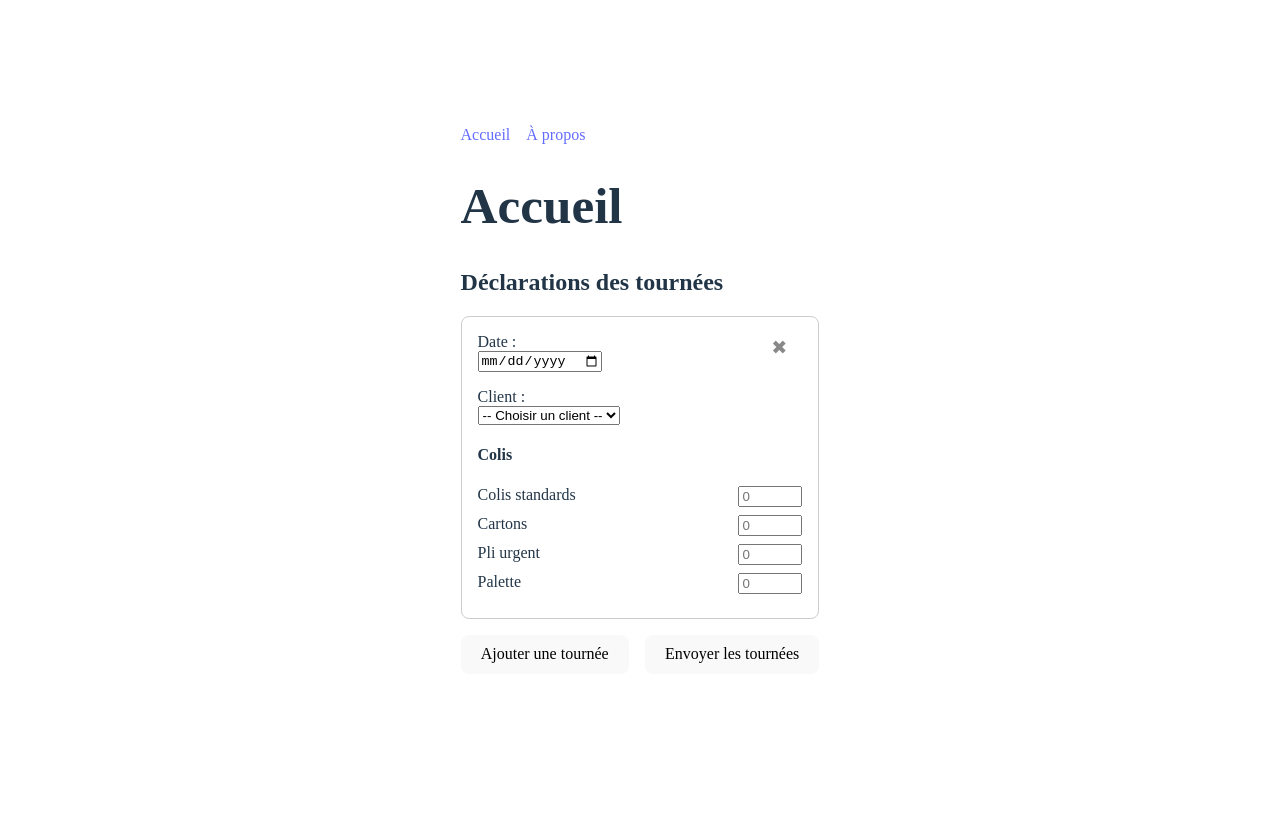
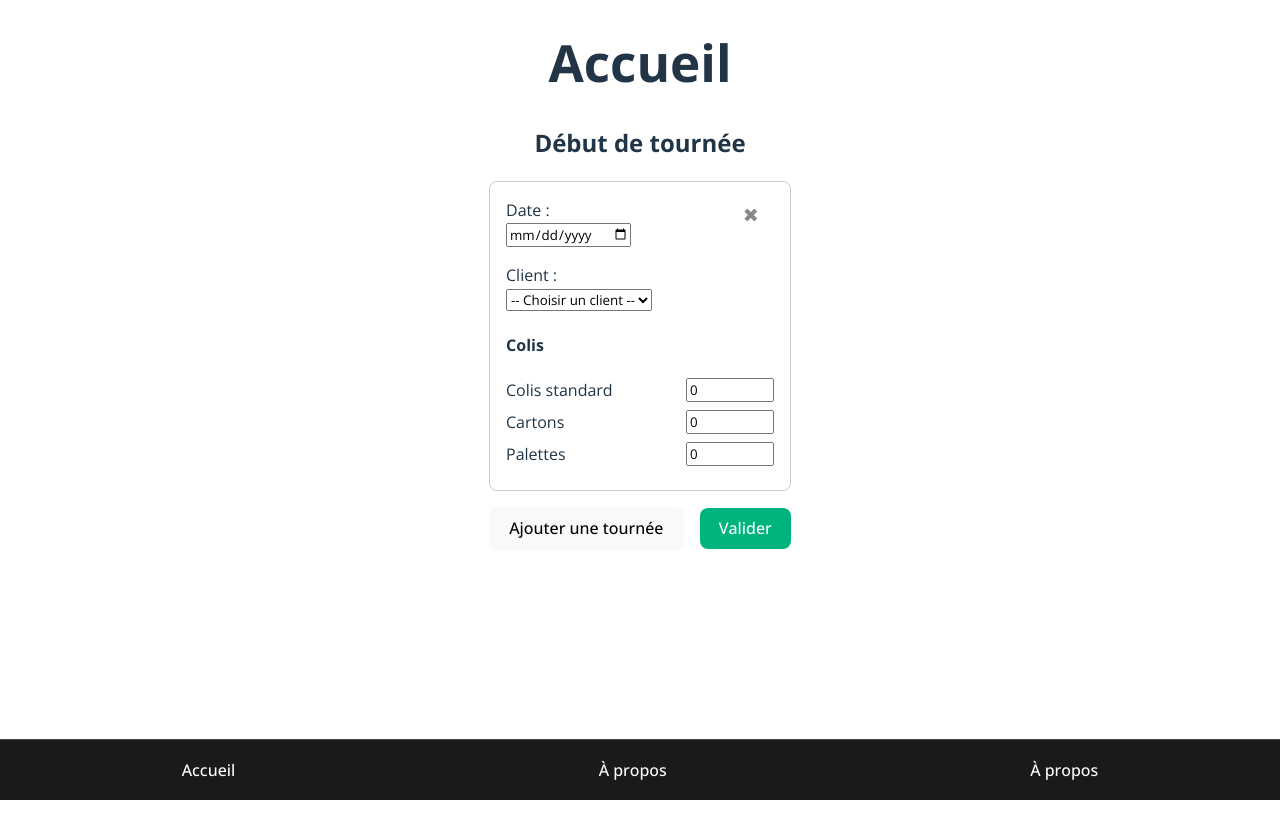
Before and after one commit to delivops-app/delivops, a React (Vite) app in the folder delivops-app/: page / in a window 1280 px wide. Shown: the top 838 px of the page. Before the commit the page ends 800 px from the top, so only its background shows below. Built offline with nearby package versions, Linux system fonts and the light colour scheme.

Commit message:
ajout page recap + modifs CSS

```diff
--- a/delivops-app/package.json
+++ b/delivops-app/package.json
@@ -10,6 +10,7 @@
     "preview": "vite preview"
   },
   "dependencies": {
+    "@auth0/auth0-react": "^2.4.0",
     "react": "^19.1.0",
     "react-dom": "^19.1.0",
     "react-router-dom": "^7.7.1"
--- a/delivops-app/src/App.jsx
+++ b/delivops-app/src/App.jsx
@@ -4,23 +4,26 @@ import { Routes, Route, Link } from 'react-router-dom';
 // On importe les pages de l'application
 import Home from './pages/Home';
 import About from './pages/About';
+import Recap from './pages/Recap';
+import './index.css';
 
 // Composant principal de l'application
 function App() {
   return (
-    <div>
-      {/* Barre de navigation simple */}
-      <nav style={{ marginBottom: '1rem' }}>
-        <Link to="/" style={{ marginRight: '1rem', textDecoration: 'none' }}>Accueil</Link>
-        <Link to="/about" style={{ textDecoration: 'none' }}>À propos</Link>
-      </nav>
-
+    <div className="app-container">
       {/* Routes principales */}
       <Routes>
         <Route path="/" element={<Home />} />
         <Route path="/about" element={<About />} />
+        <Route path="/recap" element={<Recap />} />
       </Routes>
-    </div>
+
+      <footer className="bottom-nav">
+      <Link to="/">Accueil</Link>
+      <Link to="/about">À propos</Link>
+      <Link to="/about">À propos</Link>
+      </footer>
+      </div>
   );
 }
 
--- a/delivops-app/src/components/DeliveryForm.jsx
+++ b/delivops-app/src/components/DeliveryForm.jsx
@@ -1,72 +1,54 @@
-import { useState, useEffect } from 'react';
+import { useEffect, useState } from 'react';
+import DateField from './DateField';
+import ClientSelect from './ClientSelect';
+import PackageLine from './PackageLine';
 
-export default function DeliveryForm({ formId, onChange }) {
+const packageTypes = ['Colis standard', 'Cartons', 'Palettes'];
+
+export default function DeliveryForm({ formId, onChange, initialData = null }) {
   const [date, setDate] = useState('');
   const [client, setClient] = useState('');
-  const [packages, setPackages] = useState({
-    'Colis standards': 0,
-    'Cartons': 0,
-    'Pli urgent': 0,
-    'Palette': 0,
-  });
+  const [packages, setPackages] = useState({});
 
-  // Envoie les données au parent dès qu’un champ change
+  // Préremplir les champs si des données initiales sont passées
   useEffect(() => {
-    onChange(formId, { date, client, packages });
+    if (initialData) {
+      setDate(initialData.date || '');
+      setClient(initialData.client || '');
+      setPackages(initialData.packages || {});
+    }
+  }, [initialData]);
+
+  // Appeler onChange dès qu'une valeur change
+  useEffect(() => {
+    onChange(formId, {
+      date,
+      client,
+      packages,
+    });
   }, [date, client, packages]);
 
   const handlePackageChange = (type, value) => {
     setPackages((prev) => ({
       ...prev,
-      [type]: value, // on garde la chaîne de caractères
+      [type]: value,
     }));
   };
 
-  const packageTypes = Object.keys(packages);
-
   return (
     <form>
-      {/* Date */}
-      <div style={{ marginBottom: '1rem' }}>
-        <label>Date :</label><br />
-        <input
-          type="date"
-          value={date}
-          onChange={(e) => setDate(e.target.value)}
-          required
-        />
-      </div>
+      <DateField name={`date_${formId}`} value={date} onChange={setDate} />
+      <ClientSelect name={`client_${formId}`} value={client} onChange={setClient} />
 
-      {/* Client */}
-      <div style={{ marginBottom: '1rem' }}>
-        <label>Client :</label><br />
-        <select value={client} onChange={(e) => setClient(e.target.value)} required>
-          <option value="">-- Choisir un client --</option>
-          <option value="Pharmacie Dupont">Pharmacie Dupont</option>
-          <option value="Amazon Hub">Amazon Hub</option>
-          <option value="Colis Privé">Colis Privé</option>
-          <option value="DPD Ivry">DPD Ivry</option>
-        </select>
-      </div>
-
-      {/* Colis */}
       <h4>Colis</h4>
       {packageTypes.map((type, index) => (
-        <div key={index} style={{
-          display: 'flex',
-          justifyContent: 'space-between',
-          marginBottom: '0.5rem'
-        }}>
-          <label>{type}</label>
-          <input
-            type="number"
-            min="0"
-            max="500"
-            value={packages[type] === 0 ? '' : packages[type]}
-            onChange={(e) => handlePackageChange(type, e.target.value)}
-            placeholder="0"
-          />
-        </div>
+        <PackageLine
+          key={index}
+          label={type}
+          name={`colis_${formId}_${index}`}
+          value={packages[type] || ''}
+          onChange={(val) => handlePackageChange(type, val)}
+        />
       ))}
     </form>
   );
--- a/delivops-app/src/components/DeliveryFormGroup.jsx
+++ b/delivops-app/src/components/DeliveryFormGroup.jsx
@@ -1,9 +1,26 @@
-import { useState } from 'react';
+import { useState, useEffect } from 'react';
+import { useNavigate } from 'react-router-dom';
 import DeliveryForm from './DeliveryForm';
 
-export default function DeliveryFormGroup() {
+export default function DeliveryFormGroup({ initialData = null }) {
+  const navigate = useNavigate();
+
+  // Si des tournées sont fournies depuis le résumé, on les utilise
   const [forms, setForms] = useState([0]);
   const [data, setData] = useState({});
+  const [showRecap, setShowRecap] = useState(false);
+
+  useEffect(() => {
+    if (initialData && initialData.length > 0) {
+      const ids = initialData.map((_, index) => index);
+      const initialState = {};
+      ids.forEach((id, index) => {
+        initialState[id] = initialData[index];
+      });
+      setForms(ids);
+      setData(initialState);
+    }
+  }, [initialData]);
 
   const handleAddForm = () => {
     setForms([...forms, forms.length]);
@@ -31,13 +48,51 @@ export default function DeliveryFormGroup() {
   };
 
   const handleSubmit = () => {
+    setShowRecap(true);
+  };
+
+  const handleConfirm = () => {
     const result = Object.values(data);
-    console.log('Tournées à envoyer :', result);
+    console.log('✅ Tournées confirmées et prêtes à envoyer au backend :', result);
+    // Ici, on pourrait appeler une API POST si besoin.
+    // navigate('/merci'); // exemple
   };
+
+  const handleModify = () => {
+    setShowRecap(false);
+  };
+
+  if (showRecap) {
+    const recap = Object.values(data);
+    return (
+      <div>
+        <h2>Récapitulatif de la tournée</h2>
+        {recap.map((tour, index) => (
+          <div key={index} style={{ marginBottom: '1rem', border: '1px solid #ccc', padding: '1rem', borderRadius: '8px' }}>
+            <p><strong>Date :</strong> {tour.date}</p>
+            <p><strong>Client :</strong> {tour.client}</p>
+            <p><strong>Colis :</strong></p>
+            <ul>
+              {Object.entries(tour.packages || {}).map(([type, count]) => (
+                <li key={type}>{type} : {count}</li>
+              ))}
+            </ul>
+          </div>
+        ))}
+
+        <button onClick={handleModify} style={{ marginRight: '1rem' }}>
+          Modifier
+        </button>
+        <button onClick={handleConfirm} id="btn-validation">
+          Confirmer
+        </button>
+      </div>
+    );
+  }
 
   return (
     <div>
-      <h2>Déclarations des tournées</h2>
+      <h2>Début de tournée</h2>
 
       {forms.map((id) => (
         <div
@@ -47,7 +102,7 @@ export default function DeliveryFormGroup() {
             padding: '1rem',
             marginBottom: '1rem',
             position: 'relative',
-            borderRadius: '8px'
+            borderRadius: '8px',
           }}
         >
           <button
@@ -68,7 +123,11 @@ export default function DeliveryFormGroup() {
             ✖
           </button>
 
-          <DeliveryForm formId={id} onChange={handleFormChange} />
+          <DeliveryForm
+            formId={id}
+            onChange={handleFormChange}
+            initialData={data[id] || null}
+          />
         </div>
       ))}
 
@@ -76,8 +135,8 @@ export default function DeliveryFormGroup() {
         Ajouter une tournée
       </button>
 
-      <button type="button" onClick={handleSubmit}>
-        Envoyer les tournées
+      <button type="button" onClick={handleSubmit} id="btn-validation">
+        Valider
       </button>
     </div>
   );
--- a/delivops-app/src/index.css
+++ b/delivops-app/src/index.css
@@ -1,5 +1,7 @@
-: :root {
-    font-family: system-ui, Avenir, Helvetica, Arial, sans-serif;
+@import url('https://fonts.googleapis.com/css2?family=Open+Sans:ital,wght@0,300..800;1,300..800&display=swap');
+
+:root {
+    font-family: "Open Sans", sans-serif;
     line-height: 1.5;
     font-weight: 400;
 
@@ -29,11 +31,17 @@
     align-items: center;
     min-width: 320px;
     min-height: 100vh;
+    font-family: 'Open Sans', sans-serif;
   }
 
   h1 {
     font-size: 3.2em;
     line-height: 1.1;
+    text-align: center;
+  }
+
+  h2 {
+    text-align: center;
   }
 
   button {
@@ -48,12 +56,66 @@
     transition: border-color 0.25s;
   }
   button:hover {
-    border-color: #646cff;
+    border-color: #a6a6a6;
   }
+
+/*
   button:focus,
   button:focus-visible {
     outline: 4px auto -webkit-focus-ring-color;
   }
+*/
+
+input,
+select,
+textarea {
+  font-family: 'Open Sans', sans-serif;
+}
+
+#btn-validation {
+    background-color: #00b47e;
+    color:#ffffff;
+    border: none;
+    transition: 0.25s;
+}
+
+#btn-validation:hover {
+    background-color: #06dd9d;
+}
+
+/* === MENU BAS FIXE POUR MOBILE === */
+
+.app-container {
+    padding-bottom: 60px; /* Laisse la place au menu en bas */
+    min-height: 100vh;
+    position: relative;
+    width: 100%;
+  }
+
+  .bottom-nav {
+    position: fixed;
+    bottom: 0;
+    left: 0;
+    width: 100%;
+    height: 60px;
+    background-color: #1a1a1a;
+    display: flex;
+    justify-content: space-around;
+    align-items: center;
+    border-top: 1px solid #444;
+    z-index: 1000;
+  }
+
+  .bottom-nav a {
+    color: white;
+    font-size: 1rem;
+    text-decoration: none;
+  }
+
+  .bottom-nav a:hover {
+    text-decoration: underline;
+  }
+
 
   @media (prefers-color-scheme: light) {
     :root {
--- /dev/null
+++ b/delivops-app/src/pages/Recap.jsx
@@ -0,0 +1,68 @@
+import { useLocation, useNavigate } from 'react-router-dom';
+import { useEffect } from 'react';
+
+export default function Recap() {
+  const location = useLocation();
+  const navigate = useNavigate();
+
+  const tours = location.state?.tours || [];
+
+  useEffect(() => {
+    if (tours.length === 0) {
+      // Si aucune donnée, on redirige à l'accueil
+      navigate('/');
+    }
+  }, [tours, navigate]);
+
+  const handleConfirm = () => {
+    console.log('Tournées confirmées et prêtes à être envoyées :', tours);
+    alert("Données envoyées (simulation)");
+    // Ici, appel API vers le backend si nécessaire
+  };
+
+  const handleModify = () => {
+    // Retourne à la page précédente avec les données conservées
+    navigate('/', { state: { tours } });
+  };
+
+  return (
+    <div>
+      <h2>Récapitulatif de vos tournées</h2>
+
+      {tours.map((tour, index) => (
+        <div
+          key={index}
+          style={{
+            border: '1px solid #ccc',
+            padding: '1rem',
+            marginBottom: '1rem',
+            borderRadius: '8px',
+          }}
+        >
+          <p><strong>Date :</strong> {tour.date}</p>
+          <p><strong>Client :</strong> {tour.client}</p>
+          <h4>Colis :</h4>
+          <ul>
+            {Object.entries(tour)
+              .filter(([key]) => key.startsWith('colis_'))
+              .map(([key, value]) => (
+                <li key={key}>
+                  {key.replace('colis_', '').replace(/_\d+$/, '')} : {value}
+                </li>
+              ))}
+          </ul>
+        </div>
+      ))}
+
+      <div style={{ display: 'flex', gap: '1rem' }}>
+        <button onClick={handleModify}>
+          Modifier
+        </button>
+
+        <button onClick={handleConfirm} id="btn-validation">
+          Envoyer
+        </button>
+      </div>
+    </div>
+  );
+}
--- a/delivops-app/src/pages/home.jsx
+++ b/delivops-app/src/pages/home.jsx
@@ -1,9 +1,14 @@
+import { useLocation } from 'react-router-dom';
 import DeliveryFormGroup from '../components/DeliveryFormGroup';
+
 export default function Home() {
+  const location = useLocation();
+  const importedTours = location.state?.tours;
+
   return (
     <div>
       <h1>Accueil</h1>
-      <DeliveryFormGroup />
+      <DeliveryFormGroup initialData={importedTours} />
     </div>
   );
 }
```
Also changed, not shown: delivops-app/src/pages/Login.jsx (added), 1 other file (tests, documents, lock files or other folders).
